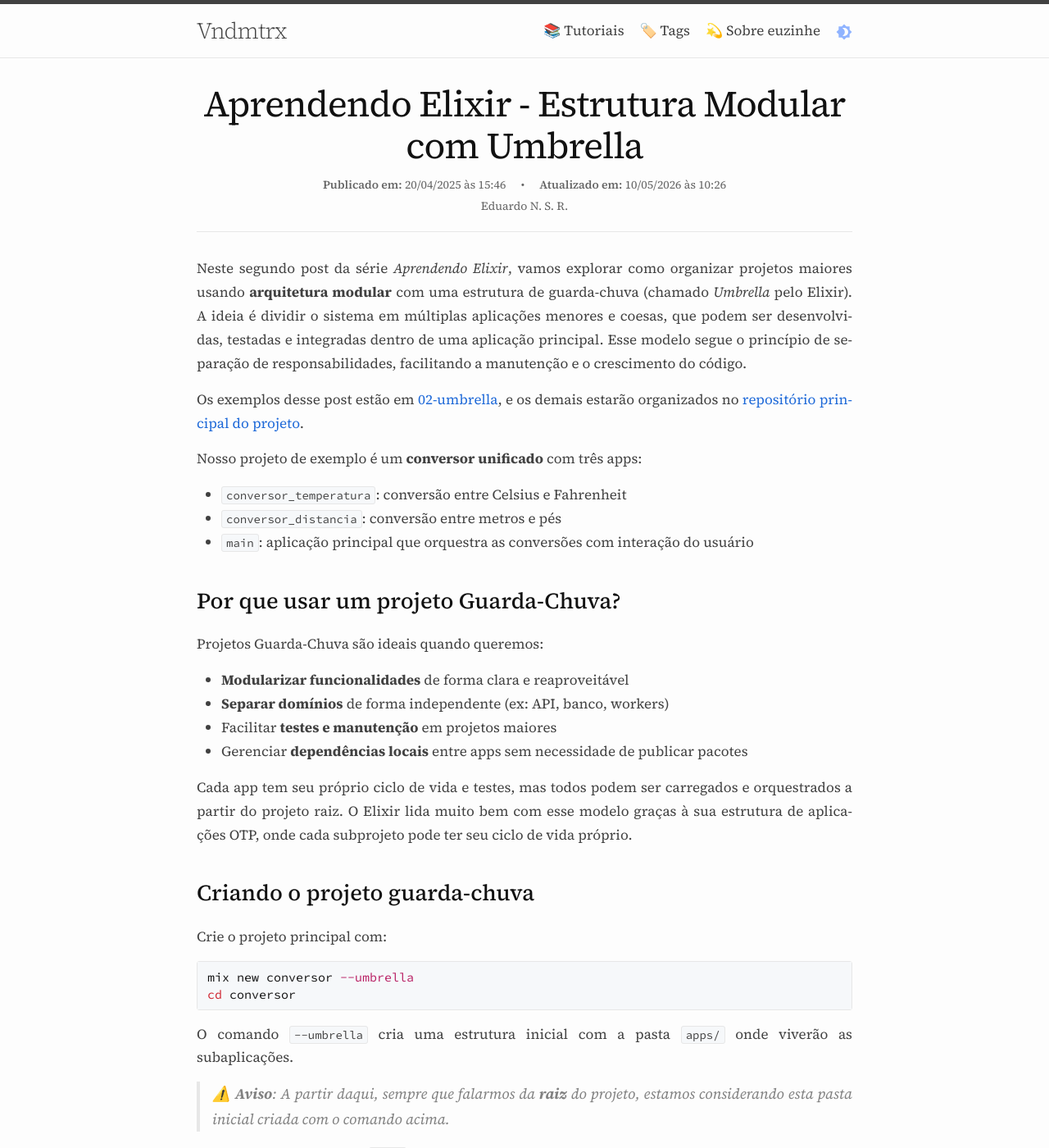
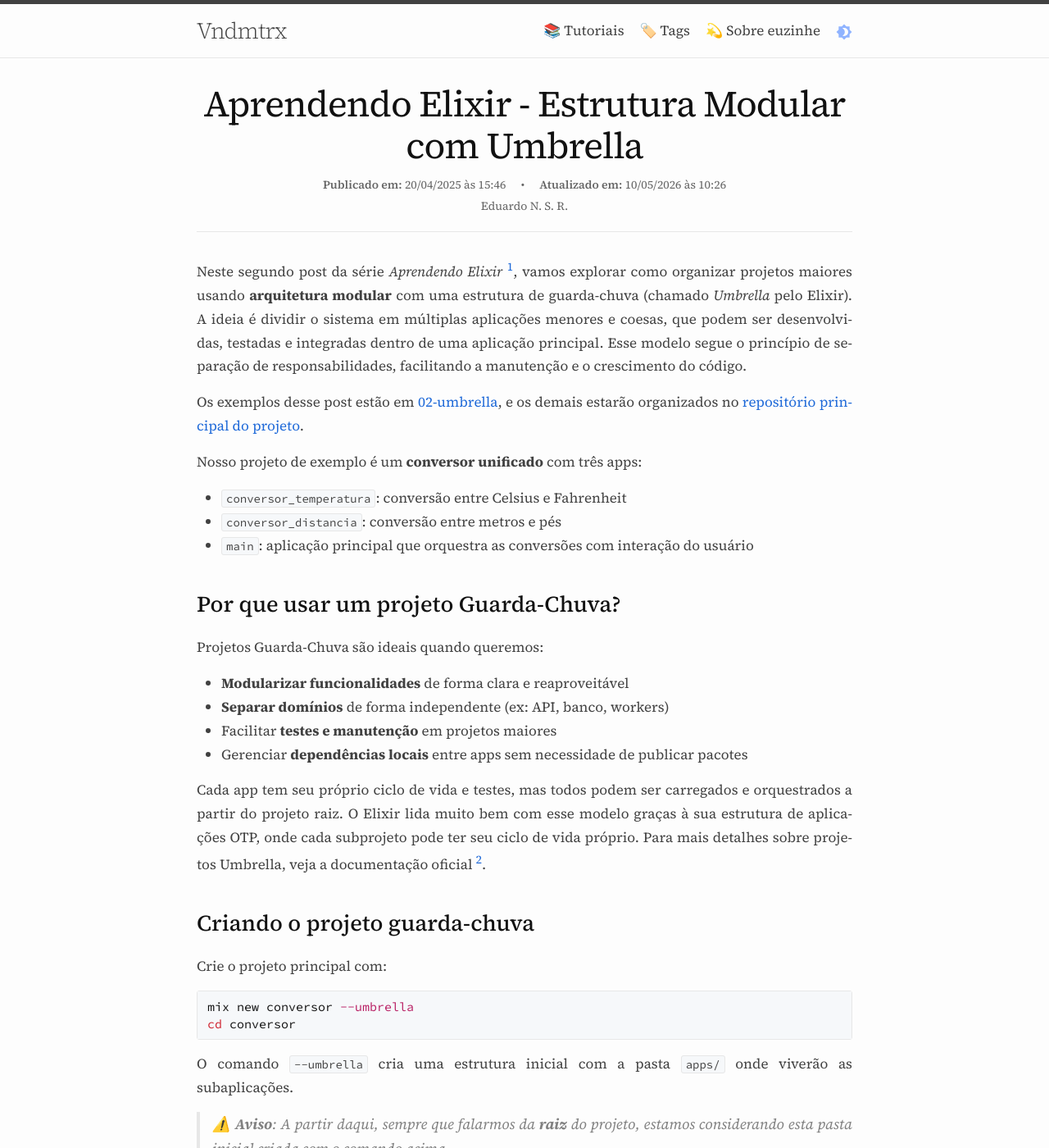
Before and after one commit to vndmtrx/vndmtrx.github.io, a Jekyll site: the page built from _posts/2025-04-20-elixir-umbrella.md, in a window 1280 px wide and 1400 px high. Shown: the whole window at 82% size. Built offline with Jekyll 4.4.1, drawn with Linux system fonts in a browser that asks for light colours; nearby versions of some CDN libraries; some of the changed text lies outside the part shown.

Commit message:
Ajustes de referências dos posts

```diff
--- a/_posts/2025-04-20-elixir-umbrella.md
+++ b/_posts/2025-04-20-elixir-umbrella.md
@@ -9,7 +9,7 @@ tags: [Programação, Programação Funcional, Elixir]
 series: Aprendendo Elixir
 ---
 
-Neste segundo post da série *Aprendendo Elixir*, vamos explorar como organizar projetos maiores usando **arquitetura modular** com uma estrutura de guarda-chuva (chamado *Umbrella* pelo Elixir). A ideia é dividir o sistema em múltiplas aplicações menores e coesas, que podem ser desenvolvidas, testadas e integradas dentro de uma aplicação principal. Esse modelo segue o princípio de separação de responsabilidades, facilitando a manutenção e o crescimento do código.
+Neste segundo post da série *Aprendendo Elixir* [^1], vamos explorar como organizar projetos maiores usando **arquitetura modular** com uma estrutura de guarda-chuva (chamado *Umbrella* pelo Elixir). A ideia é dividir o sistema em múltiplas aplicações menores e coesas, que podem ser desenvolvidas, testadas e integradas dentro de uma aplicação principal. Esse modelo segue o princípio de separação de responsabilidades, facilitando a manutenção e o crescimento do código.
 
 Os exemplos desse post estão em [02-umbrella](https://github.com/vndmtrx/estudo_elixir/tree/main/02-umbrella), e os demais estarão organizados no [repositório principal do projeto](https://github.com/vndmtrx/estudo_elixir).
 
@@ -28,7 +28,7 @@ Projetos Guarda-Chuva são ideais quando queremos:
 - Facilitar **testes e manutenção** em projetos maiores
 - Gerenciar **dependências locais** entre apps sem necessidade de publicar pacotes
 
-Cada app tem seu próprio ciclo de vida e testes, mas todos podem ser carregados e orquestrados a partir do projeto raiz. O Elixir lida muito bem com esse modelo graças à sua estrutura de aplicações OTP, onde cada subprojeto pode ter seu ciclo de vida próprio.
+Cada app tem seu próprio ciclo de vida e testes, mas todos podem ser carregados e orquestrados a partir do projeto raiz. O Elixir lida muito bem com esse modelo graças à sua estrutura de aplicações OTP, onde cada subprojeto pode ter seu ciclo de vida próprio. Para mais detalhes sobre projetos Umbrella, veja a documentação oficial [^3].
 
 ## Criando o projeto guarda-chuva
 
@@ -80,7 +80,7 @@ conversor
 
 > ⚠️ **Aviso**: Esta não é a estrutura completa gerada pelos comandos, mas somente os arquivos que iremos nos preocupar neste momento.
 
-O arquivo `mix.exs` da raiz define que o projeto é do tipo umbrella por conta da opção `apps_path: "apps"`, fazendo a centralização da orquestração do projeto.
+O arquivo `mix.exs` [^2] da raiz define que o projeto é do tipo umbrella por conta da opção `apps_path: "apps"`, fazendo a centralização da orquestração do projeto.
 
 ## Implementando os apps
 
```
Also changed, not shown: other parts of _posts/2025-04-20-elixir-umbrella.md (+2 -2 lines), _posts/2025-04-18-elixir-introducao.md (+3 -3 lines), _posts/2025-04-28-elixir-patterns.md (+5 -5 lines), _posts/2026-03-14-tuneis-ssh.md (+4 -4 lines), _posts/2026-05-06-certificados-ssh.md (+1 -1 lines).
